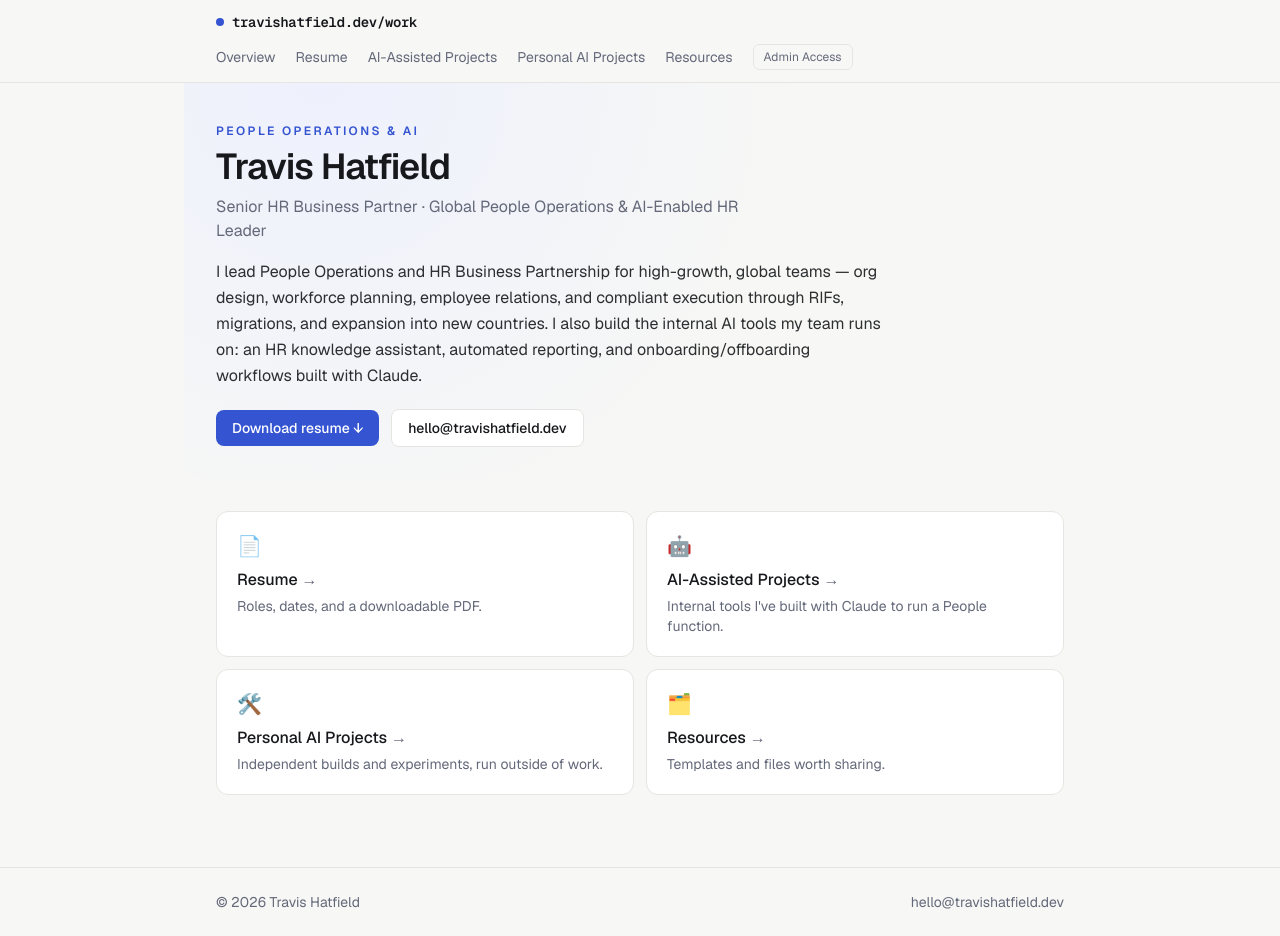
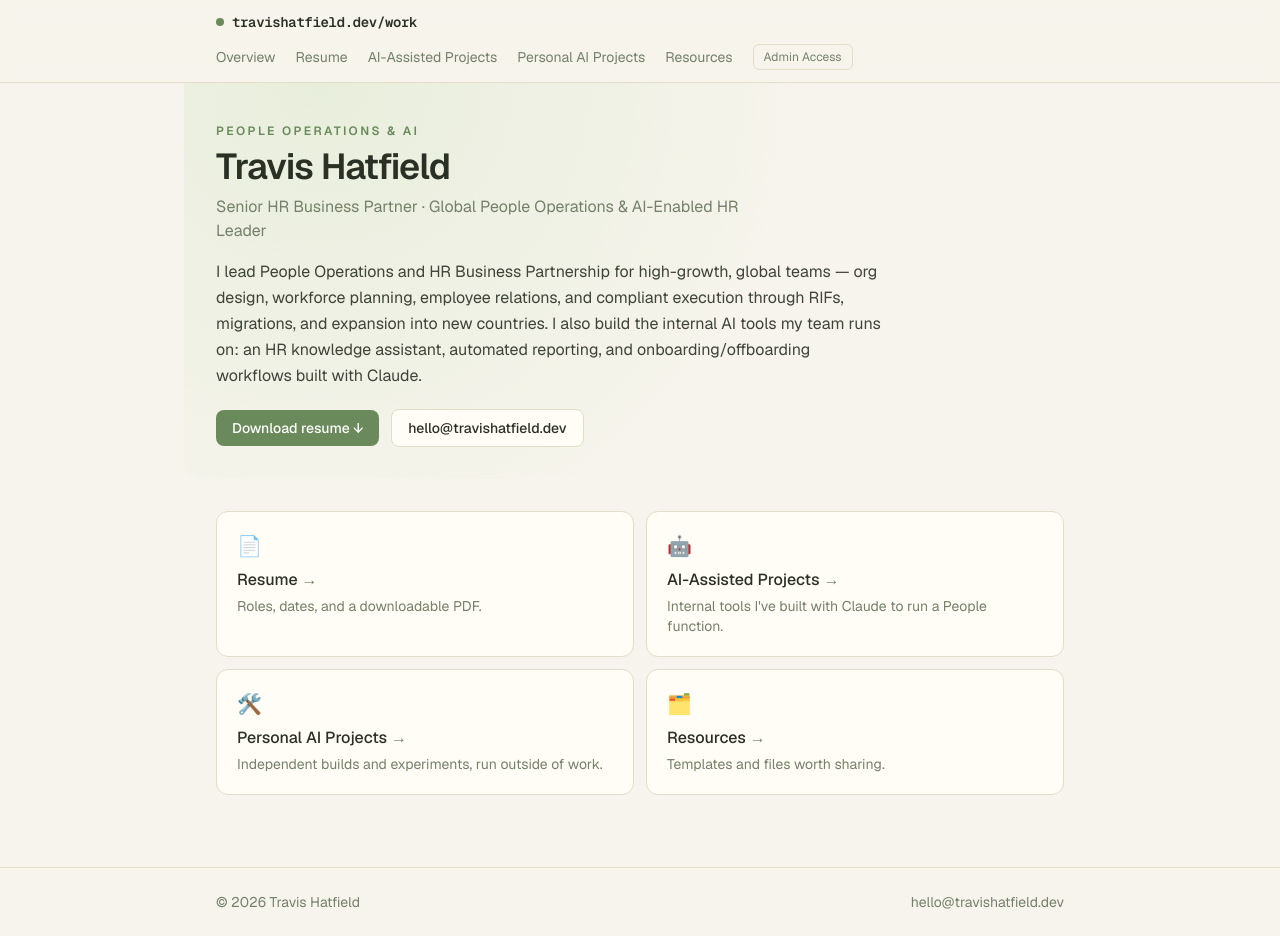
Before and after one commit to travis-hatfield/work-portfolio, a Next.js app: page / in a window 1280 px wide. Built offline with nearby package versions, Linux system fonts and the light colour scheme.

Commit message:
Site-wide warm theme: sage green + cream (light), warm charcoal-green + brighter sage (dark), coral-pink accent-2

```diff
--- a/app/globals.css
+++ b/app/globals.css
@@ -2,14 +2,14 @@
 @plugin "@tailwindcss/typography";
 
 :root {
-  --background: #f7f7f5;
-  --foreground: #17181c;
-  --muted: #64697a;
-  --border: #e6e5e1;
-  --accent: #3454d1;
-  --accent-soft: #eef1fd;
-  --accent-2: #b4562f;
-  --card: #ffffff;
+  --background: #f6f4ec;
+  --foreground: #2b3025;
+  --muted: #75806a;
+  --border: #e1ddc9;
+  --accent: #6b8a5c;
+  --accent-soft: #e8eedc;
+  --accent-2: #e08a6f;
+  --card: #fffdf6;
 }
 
 @theme inline {
@@ -27,14 +27,14 @@
 
 @media (prefers-color-scheme: dark) {
   :root {
-    --background: #0c0d10;
-    --foreground: #ecedf0;
-    --muted: #9aa1ad;
-    --border: #23252b;
-    --accent: #7d95f5;
-    --accent-soft: #1a2036;
-    --accent-2: #e2915f;
-    --card: #141519;
+    --background: #171a13;
+    --foreground: #eef0e6;
+    --muted: #9ba68e;
+    --border: #2c3124;
+    --accent: #94c17e;
+    --accent-soft: #232a1d;
+    --accent-2: #ec9a7c;
+    --card: #1e2218;
   }
 }
 
```
